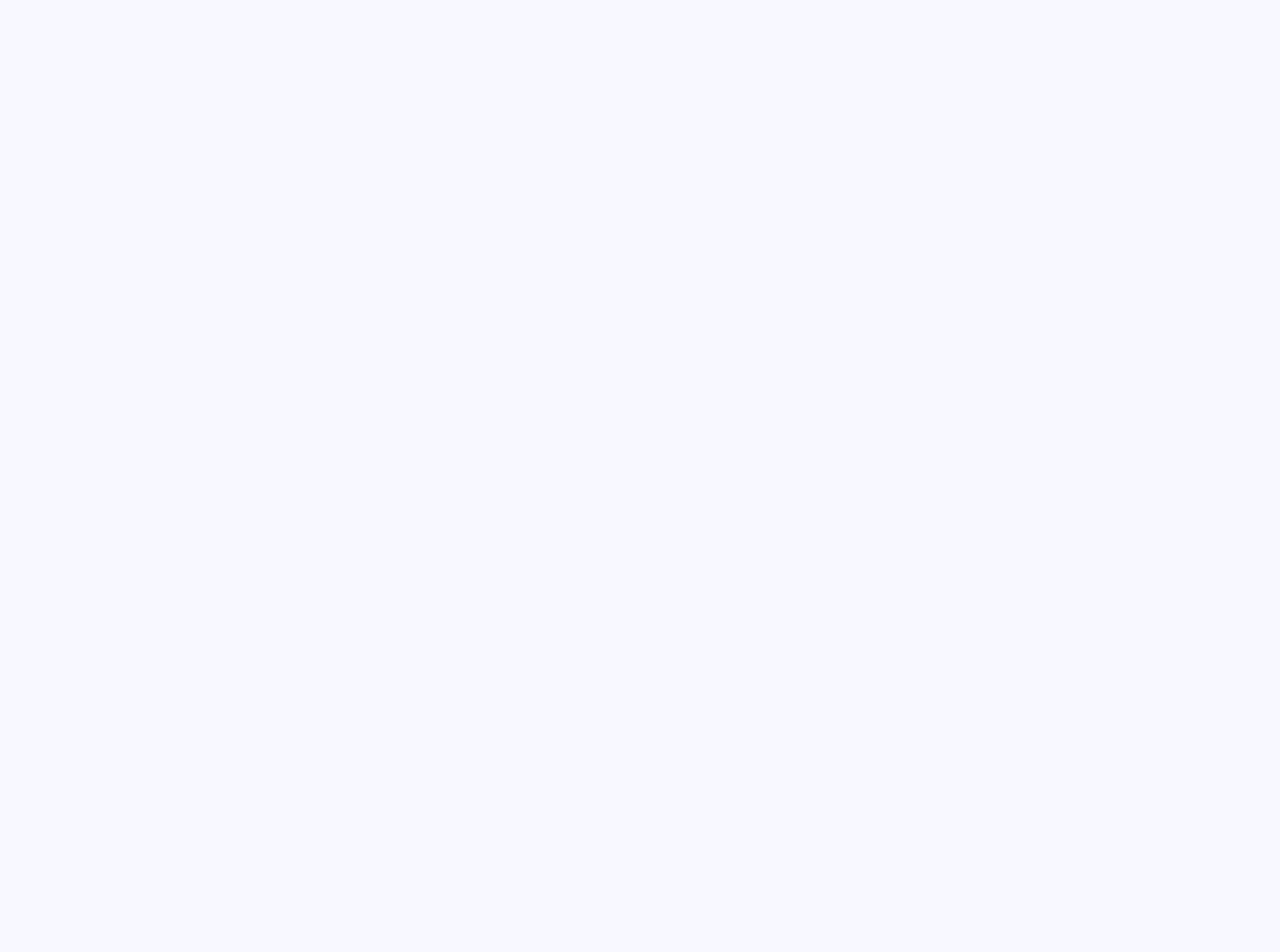
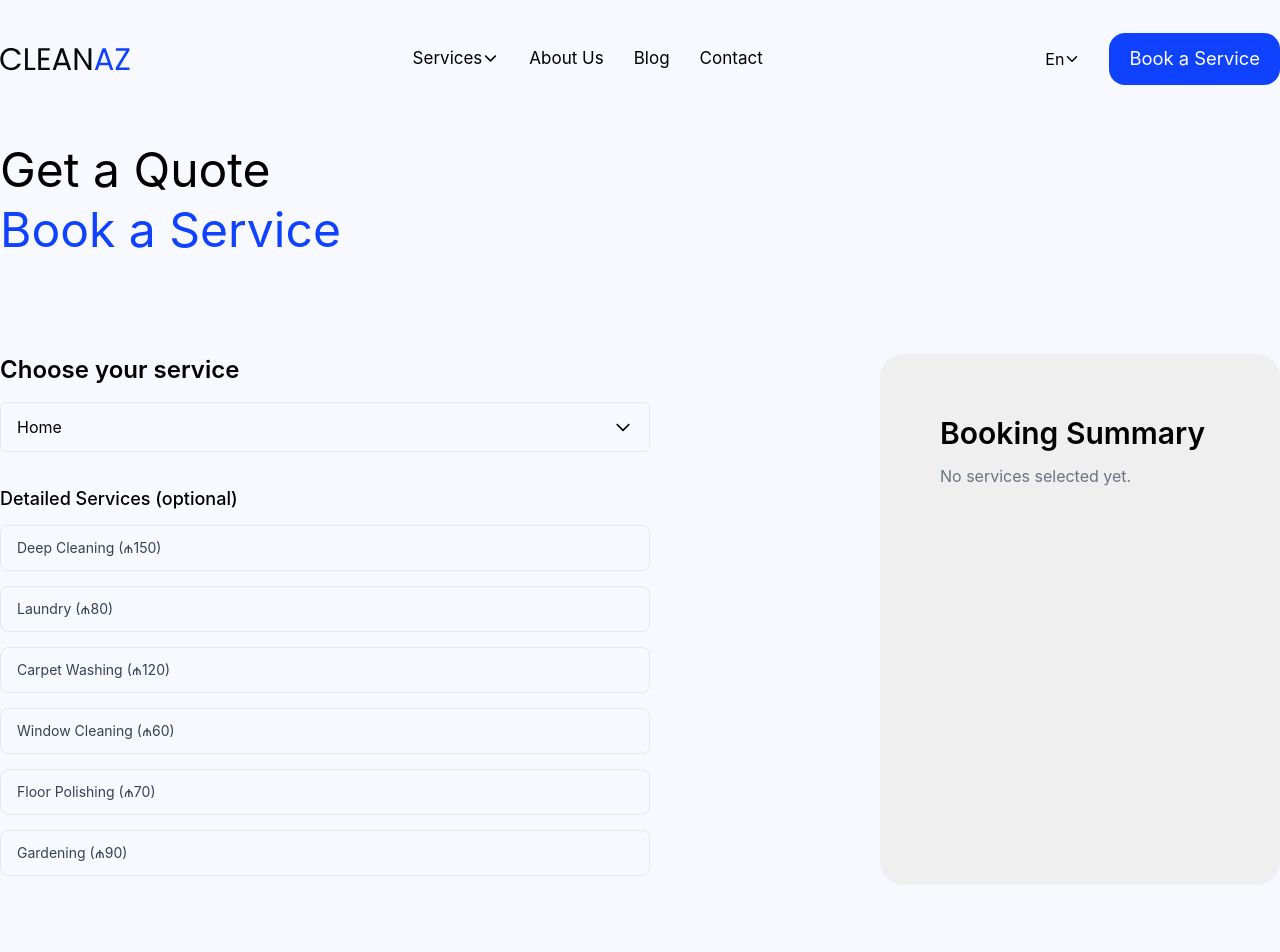
Before and after one commit to fatimanvrzz/Clean, a React (Vite) app: page /book-a-service in a window 1280 px wide. Before the commit this address had no page. Shown: the top 952 px of the page. Before the commit the page ends 800 px from the top, so only its background shows below. Built offline with nearby package versions, Linux system fonts and the light colour scheme.

Commit message:
Get a Quote Book a Service desktop version done

```diff
--- a/src/App.tsx
+++ b/src/App.tsx
@@ -2,8 +2,9 @@ import { Routes, Route } from "react-router-dom";
 import AboutUsPage from "./Pages/AboutUsPage";
 import HomePage from "./Pages/HomePage"
 import BlogPage from "./Pages/BlogPage";
-import ContactPage from "./Pages/ContactPage";
+import BookServicePage from "./Pages/BookServicePage";
 import ScrollToTop from "./components/ScrollToTop/ScrollToTop";
+import Quote from "./components/Quote/Quote";
 
 
 const App: React.FC = () => {
@@ -14,7 +15,8 @@ const App: React.FC = () => {
         <Route path="/" element={<HomePage />} />
         <Route path="/about-us" element={<AboutUsPage />} />
         <Route path="/blog" element={<BlogPage />} />
-        <Route path="/contact" element={<ContactPage />} />
+        <Route path="/book-a-service" element={<BookServicePage />} />
+        <Route path="/book-a-service" element={<Quote/>} />
       </Routes>
     </>
   );
--- /dev/null
+++ b/src/Pages/BookServicePage/index.tsx
@@ -0,0 +1,43 @@
+import Navbar from "../../components/Navbar/Navbar";
+import ServiceFilter from "../../components/ServiceFilter/ServiceFilter";
+import PriceSummary from "../../components/PriceSummary/PriceSummary";
+import { useState } from "react";
+import Footer from "../../components/Footer/Footer";
+
+export type Service = {
+  room: string;
+  name: string;
+  price: number;
+};
+
+const BookServicePage = () => {
+  const [selectedServices, setSelectedServices] = useState<Service[]>([]);
+
+  return (
+    <div className="flex flex-col w-full h-screen">
+      <Navbar />
+      <div className="w-full max-w-[1300px] mx-auto mt-[55px] flex flex-col h-[calc(100vh-55px)]">
+        <h1 className="sm:text-[48px] text-[22px] w-[347px] leading-[60px] mb-[94px]">
+          Get a Quote <span className="text-[#0F42FF]">Book a Service</span>
+        </h1>
+
+        <div className="flex gap-8 flex-1 overflow-hidden">
+          <div className="flex-1 overflow-y-auto ">
+            <ServiceFilter
+              selected={selectedServices}
+              setSelected={setSelectedServices}
+            />
+          </div>
+
+          <div className="w-full lg:max-w-[400px] flex-shrink-0">
+            <PriceSummary selected={selectedServices} />
+          </div>
+        </div>
+      </div>
+
+      <Footer/>
+    </div>
+  );
+};
+
+export default BookServicePage;
--- a/src/components/PriceSummary/PriceSummary.tsx
+++ b/src/components/PriceSummary/PriceSummary.tsx
@@ -1,5 +1,4 @@
-// components/PriceSummary/PriceSummary.tsx
-import { Service } from "../../Pages/ContactPage";
+import { Service } from "../../Pages/BookServicePage";
 
 type Props = {
   selected: Service[];
@@ -9,8 +8,8 @@ const PriceSummary = ({ selected }: Props) => {
   const total = selected.reduce((sum, s) => sum + s.price, 0);
 
   return (
-    <div className="mt-8 p-4 bg-white rounded shadow">
-      <h3 className="text-lg font-semibold mb-2">Selected Services</h3>
+    <div className="rounded-3xl px-[60px] py-[57px] bg-[#EFEFEF] flex flex-col h-full overflow-y-auto">
+      <h3 className="text-[30px] font-semibold mb-2">Booking Summary</h3>
       {selected.length === 0 ? (
         <p className="text-gray-500">No services selected yet.</p>
       ) : (
@@ -18,11 +17,11 @@ const PriceSummary = ({ selected }: Props) => {
           <ul className="list-disc pl-6 space-y-1">
             {selected.map((s, idx) => (
               <li key={idx}>
-                <span className="capitalize">{s.room}</span> - {s.name}: ${s.price}
+                <span className="capitalize">{s.room}</span> - {s.name}:  ₼{s.price}
               </li>
             ))}
           </ul>
-          <p className="mt-4 font-bold text-xl">Total: ${total}</p>
+          <p className="mt-4 font-bold text-xl">Total: ₼{total}</p>
         </>
       )}
     </div>
--- a/src/components/Quote/Quote.tsx
+++ b/src/components/Quote/Quote.tsx
@@ -1,8 +1,9 @@
 import { BsArrowRight } from "react-icons/bs";
+import { Link } from "react-router-dom";
 
 const Quote = ({ className = "" }) => {
     return (
-        <div className={`${className}`}>
+        <Link to="/book-a-service" className={`${className}`}>
             <div className="flex justify-between items-center
                 w-[12rem] sm:w-[14rem] md:w-[16rem] lg:w-[17.25rem]
                 h-[3rem] sm:h-[3.125rem]
@@ -17,7 +18,7 @@ const Quote = ({ className = "" }) => {
                     <BsArrowRight className="text-xs sm:text-sm md:text-base" />
                 </div>
             </div>
-        </div>
+        </Link>
     );
 };
 
--- a/src/components/ServiceFilter/ServiceFilter.tsx
+++ b/src/components/ServiceFilter/ServiceFilter.tsx
@@ -1,25 +1,64 @@
-// components/ServiceFilter/ServiceFilter.tsx
-import { useState } from "react";
-import { Service } from "../../Pages/ContactPage";
+import { useState, useRef, useEffect } from "react";
+import { Service } from "../../Pages/BookServicePage";
 
 type Props = {
   selected: Service[];
   setSelected: React.Dispatch<React.SetStateAction<Service[]>>;
 };
 
-const servicesData: { [key: string]: Service[] } = {
-  home: [
-    { room: "home", name: "Cleaning", price: 50 },
-    { room: "home", name: "Painting", price: 100 },
+const roomCategories = ["home", "bathroom", "dining room", "kitchen"];
+
+const detailedServicesData: { [room: string]: Service[] } = {
+  "home": [
+    { room: "home", name: "Deep Cleaning", price: 150 },
+    { room: "home", name: "Laundry", price: 80 },
+    { room: "home", name: "Carpet Washing", price: 120 },
+    { room: "home", name: "Window Cleaning", price: 60 },
+    { room: "home", name: "Floor Polishing", price: 70 },
+    { room: "home", name: "Gardening", price: 90 },
+    { room: "home", name: "Pest Control", price: 110 },
+    { room: "home", name: "Electrical Repairs", price: 130 },
+    { room: "home", name: "HVAC Maintenance", price: 140 },
+    { room: "home", name: "Furniture Assembly", price: 50 },
   ],
-  bathroom: [
+  "bathroom": [
     { room: "bathroom", name: "Plumbing", price: 70 },
     { room: "bathroom", name: "Tiling", price: 120 },
+    { room: "bathroom", name: "Window Cleaning", price: 60 },
+    { room: "bathroom", name: "Floor Polishing", price: 70 },
+    { room: "bathroom", name: "Gardening", price: 90 },
+    { room: "bathroom", name: "Pest Control", price: 110 },
+    { room: "bathroom", name: "Electrical Repairs", price: 130 },
+    { room: "bathroom", name: "HVAC Maintenance", price: 140 },
+    { room: "bathroom", name: "Furniture Assembly", price: 50 },
+  ],
+  "dining room": [
+    { room: "dining room", name: "Furniture Polishing", price: 60 },
+    { room: "dining room", name: "Window Cleaning", price: 50 },
+    { room: "dining room", name: "Floor Polishing", price: 70 },
+    { room: "dining room", name: "Gardening", price: 90 },
+    { room: "dining room", name: "Pest Control", price: 110 },
+    { room: "dining room", name: "Electrical Repairs", price: 130 },
+    { room: "dining room", name: "HVAC Maintenance", price: 140 },
+    { room: "dining room", name: "Furniture Assembly", price: 50 },
+  ],
+  "kitchen": [
+    { room: "kitchen", name: "Appliance Cleaning", price: 90 },
+    { room: "kitchen", name: "Exhaust Hood Cleaning", price: 100 },
+    { room: "kitchen", name: "Window Cleaning", price: 60 },
+    { room: "kitchen", name: "Floor Polishing", price: 70 },
+    { room: "kitchen", name: "Gardening", price: 90 },
+    { room: "kitchen", name: "Pest Control", price: 110 },
+    { room: "kitchen", name: "Electrical Repairs", price: 130 },
+    { room: "kitchen", name: "HVAC Maintenance", price: 140 },
+    { room: "kitchen", name: "Furniture Assembly", price: 50 },
   ],
 };
 
+
 const ServiceFilter = ({ selected, setSelected }: Props) => {
-  const [selectedRoom, setSelectedRoom] = useState<string | null>(null);
+  const [selectedRoom, setSelectedRoom] = useState<string>("home");
+  const [dropdownOpen, setDropdownOpen] = useState(false);
 
   const toggleService = (service: Service) => {
     const exists = selected.some(
@@ -37,59 +76,100 @@ const ServiceFilter = ({ selected, setSelected }: Props) => {
   };
 
   const isSelected = (service: Service) =>
-    selected.some(
-      (s) => s.room === service.room && s.name === service.name
-    );
+    selected.some((s) => s.room === service.room && s.name === service.name);
+
+  const dropdownRef = useRef<HTMLDivElement>(null);
+  useEffect(() => {
+    function handleClickOutside(event: MouseEvent) {
+      if (
+        dropdownRef.current &&
+        !dropdownRef.current.contains(event.target as Node)
+      ) {
+        setDropdownOpen(false);
+      }
+    }
+    document.addEventListener("mousedown", handleClickOutside);
+    return () => {
+      document.removeEventListener("mousedown", handleClickOutside);
+    };
+  }, []);
 
   return (
-    <div className="space-y-6">
-      {/* ROOM FILTER */}
+    <div className="space-y-6 h-full overflow-y-auto">
+      <div className="space-y-[33px] h-full overflow-y-auto">
+        {/* Choose your service və dropdown */}
         <div>
-        <h2 className="text-xl font-semibold mb-2">Select Room</h2>
-        <div className="flex gap-2 flex-wrap">
-          {Object.keys(servicesData).map((room) => (
+          <h2 className="text-2xl font-semibold mb-4">Choose your service</h2>
+
+          <div className="relative inline-block text-left" ref={dropdownRef}>
+            <button
+              onClick={() => setDropdownOpen(!dropdownOpen)}
+              className="inline-flex justify-between items-center w-[650px] px-4 py-3 border rounded-md focus:outline-none"
+            >
+              <span className="capitalize">{selectedRoom}</span>
+              <svg
+                className={`w-5 h-5 ml-2 transition-transform duration-200 ${dropdownOpen ? "rotate-180" : "rotate-0"
+                  }`}
+                fill="none"
+                stroke="currentColor"
+                strokeWidth={2}
+                viewBox="0 0 24 24"
+                xmlns="http://www.w3.org/2000/svg"
+              >
+                <path
+                  strokeLinecap="round"
+                  strokeLinejoin="round"
+                  d="M19 9l-7 7-7-7"
+                ></path>
+              </svg>
+            </button>
+
+            {dropdownOpen && (
+              <div className="absolute z-10 mt-1 w-[650px] rounded-md bg-[#EFEFEF] shadow-lg ring-1 ring-black ring-opacity-5 max-h-60 overflow-auto">
+                <div className="py-1">
+                  {roomCategories.map((room) => (
                     <button
                       key={room}
-              className={`px-4 py-2 rounded border capitalize ${
-                selectedRoom === room
-                  ? "bg-blue-600 text-white"
-                  : "bg-white text-gray-700 border-gray-300"
+                      className={`block w-full text-left px-4 py-2 text-base capitalize hover:bg-gray-100 ${room === selectedRoom ? "font-bold" : ""
                         }`}
-              onClick={() =>
-                setSelectedRoom(selectedRoom === room ? null : room)
-              }
+                      onClick={() => {
+                        setSelectedRoom(room);
+                        setDropdownOpen(false);
+                      }}
                     >
                       {room}
                     </button>
                   ))}
                 </div>
               </div>
+            )}
+          </div>
+        </div>
 
-      {/* SERVICES FILTER */}
-      {selectedRoom && (
+        {/* Detailed Services */}
         <div>
-          <h3 className="text-lg font-medium mb-2">
-            Services in <span className="capitalize">{selectedRoom}</span>
-          </h3>
-          <div className="flex flex-wrap gap-2">
-            {servicesData[selectedRoom].map((service) => (
+          <h3 className="text-lg font-medium mb-3">Detailed Services (optional)</h3>
+
+          <div className="flex flex-col gap-[15px]">
+            {detailedServicesData[selectedRoom].map((service) => (
               <button
                 key={service.name}
                 onClick={() => toggleService(service)}
-                className={`px-4 py-2 rounded border ${
-                  isSelected(service)
-                    ? "bg-green-500 text-white"
-                    : "bg-white text-gray-700 border-gray-300"
+                className={`w-[650px] px-4 py-3 rounded-lg border text-sm transition text-left ${isSelected(service)
+                    ? "bg-[#0F42FF] text-white border-[#0F42FF]"
+                    : "text-gray-700"
                   }`}
               >
-                {service.name} (${service.price})
+                {service.name} (₼{service.price})
               </button>
             ))}
           </div>
         </div>
-      )}
+      </div>
+
     </div>
   );
+
 };
 
 export default ServiceFilter;
```
Also changed, not shown: src/Pages/ContactPage/index.tsx (deleted, +0 -33 lines), src/components/ServiceSelector/ServiceSelector.tsx (+3 -4 lines). Lines whose indentation alone changed are shown as unchanged.
